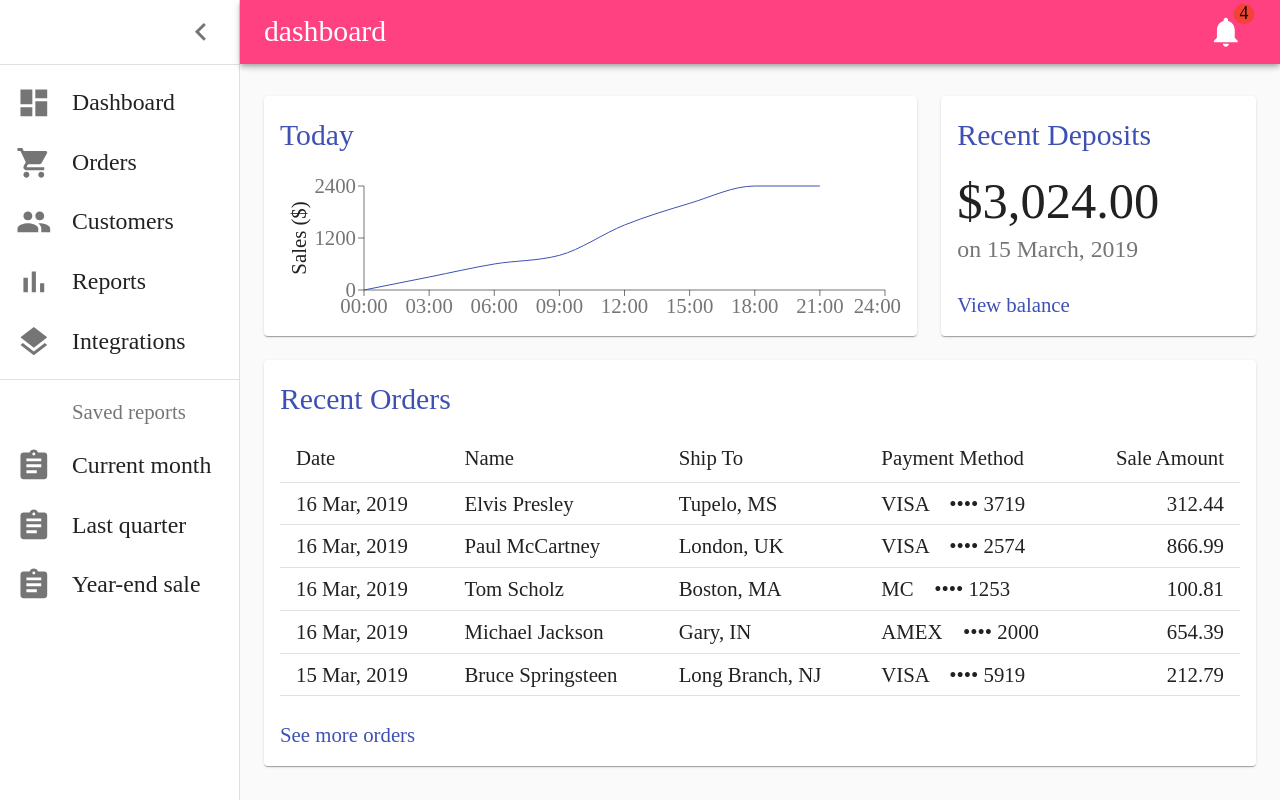
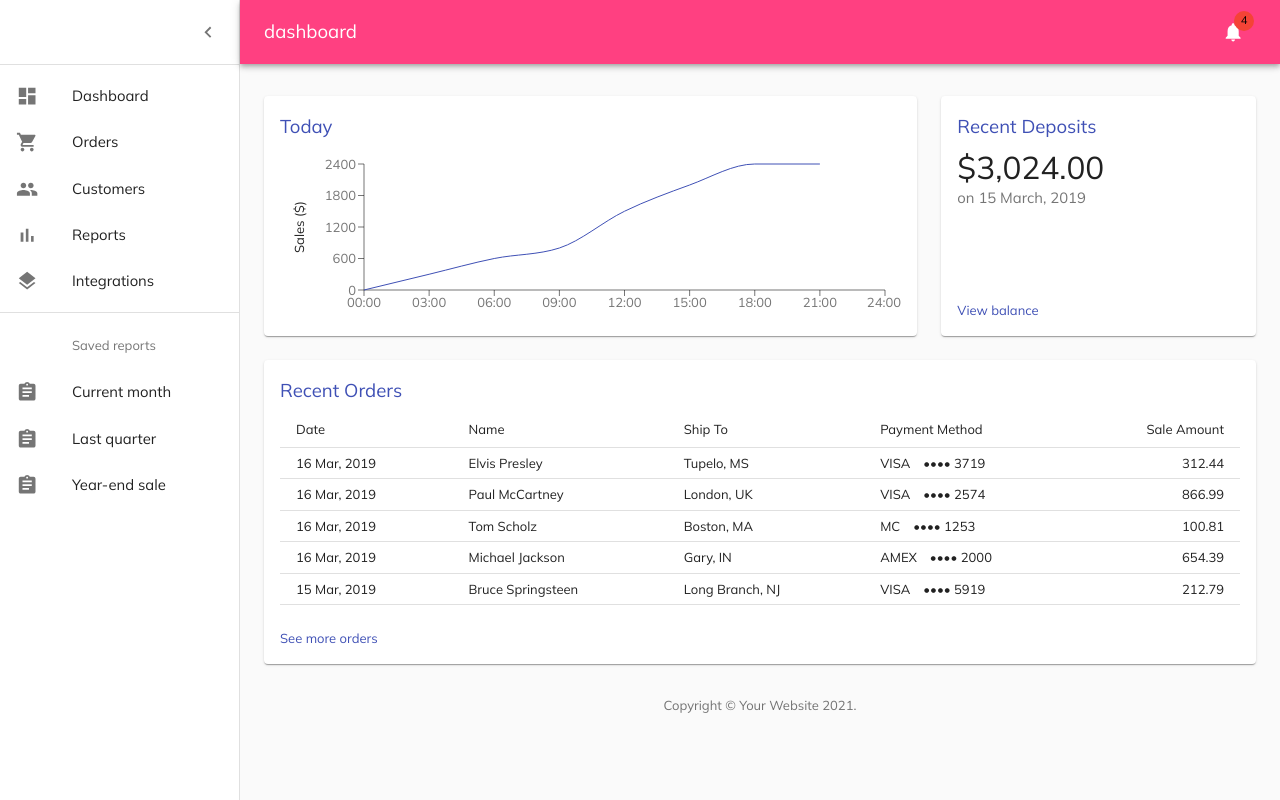
Before and after one commit to a-utaya/next-practice, a Next.js app: page /dashboard in a window 1280 px wide. Built offline with nearby package versions, Linux system fonts and the light colour scheme.

Commit message:
Googleフォントの追加

```diff
--- a/pages/_document.js
+++ b/pages/_document.js
@@ -1,4 +1,4 @@
-import Document, { Head, Main, NextScript } from 'next/document'
+import Document, { Html, Head, Main, NextScript } from 'next/document'
 
 export default class MyDocument extends Document {
     static async getInitialProps(ctx) {
@@ -8,15 +8,16 @@ export default class MyDocument extends Document {
 
     render() {
         return (
-            <html>
+            <Html>
                 <Head>
-                    <style>{`body { margin: 0 } /* custom!*/`}</style>
+                    <link href="https://fonts.googleapis.com/css2?family=Mulish&display=swap" rel="stylesheet" />
+                    <style></style>
                 </Head>
                 <body>
                     <Main />
                     <NextScript />
                 </body>
-            </html>
+            </Html>
         )
     }
 }
--- a/pages/index.js
+++ b/pages/index.js
@@ -7,7 +7,6 @@ export default function Home() {
       <Head>
         <title>Create Next App</title>
         <link rel="icon" href="/favicon.ico" />
-        <link href="https://fonts.googleapis.com/css2?family=Mulish&display=swap" rel="stylesheet" />
       </Head>
 
       <main className={styles.main}>
--- a/styles/theme.js
+++ b/styles/theme.js
@@ -36,11 +36,9 @@ export const theme = createMuiTheme({
         },
     },
     typography: {
-        fontFamily: [
-            'Mulish',
-        ].join(','),
-        useNextVariants: true, // Migration to typography v2
-        htmlFontSize: 10,
+        fontFamily: ['Mulish'].join(','),
+        // useNextVariants: true, // Migration to typography v2
+        // htmlFontSize: 10,
         fontSize: 13,
     },
     // classのstyleを上書き
```
